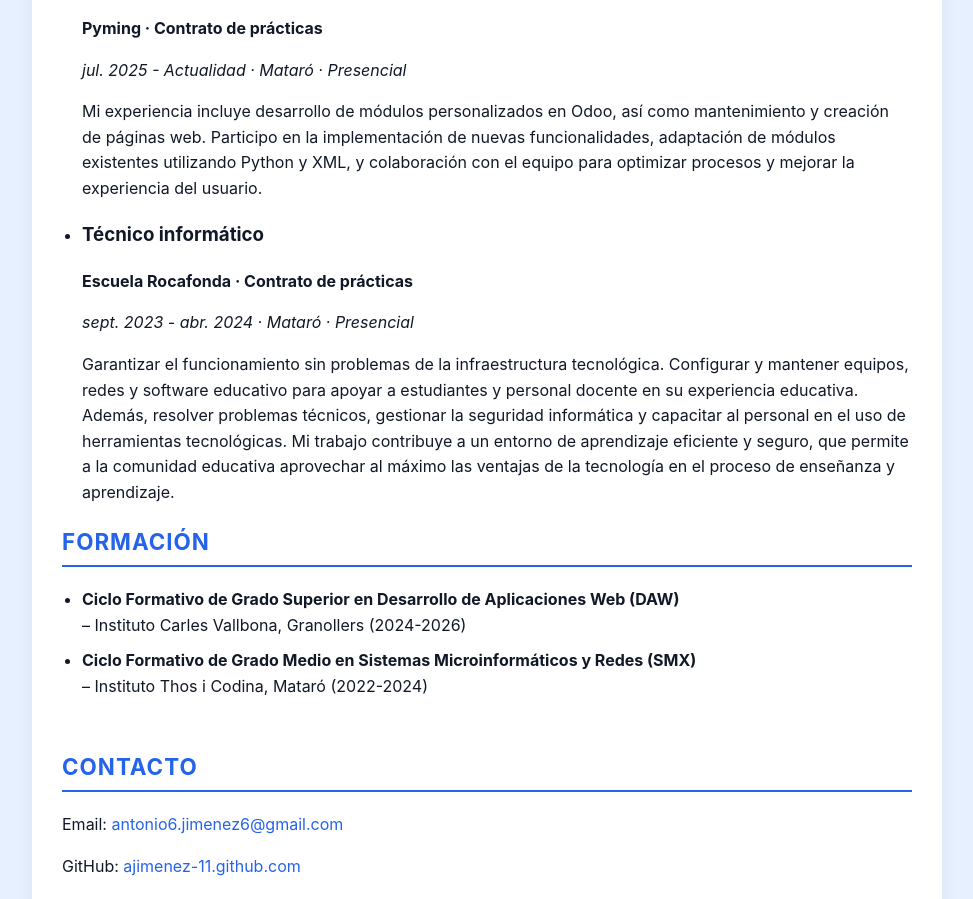
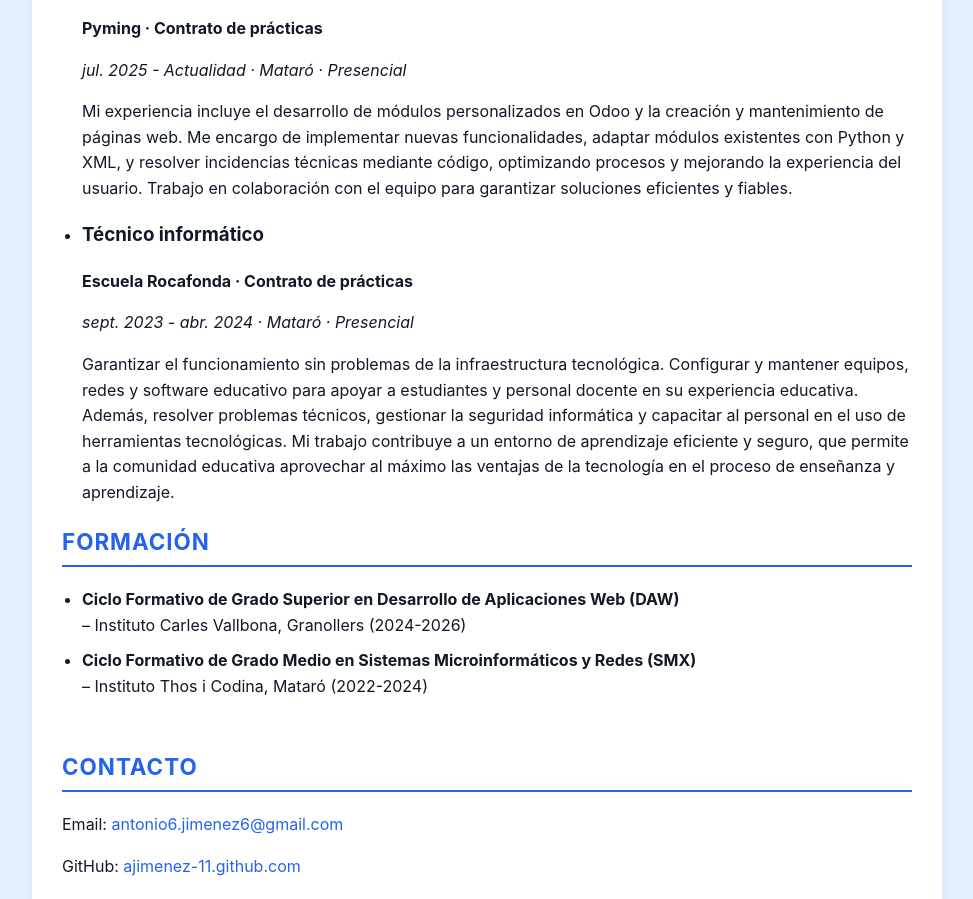
Before and after one commit to ajimenez-11/CV, a plain HTML site: page index.html in a window 1280 px wide. Shown: the part 1004-1903 px from the top of the page, without its empty margins (153-1126 px from the left). Drawn offline with Linux system fonts and the light colour scheme.

Commit message:
Update index.html

```diff
--- a/index.html
+++ b/index.html
@@ -57,10 +57,11 @@
                     <h3>Desarrollador web</h3>
                     <p><strong>Pyming · Contrato de prácticas</strong></p>
                     <p><em>jul. 2025 - Actualidad · Mataró · Presencial</em></p>
-                    <p>Mi experiencia incluye desarrollo de módulos personalizados en Odoo, así como mantenimiento y
-                        creación de páginas web. Participo en la implementación de nuevas funcionalidades, adaptación de
-                        módulos existentes utilizando Python y XML, y colaboración con el equipo para optimizar procesos
-                        y mejorar la experiencia del usuario.</p>
+                    <p>Mi experiencia incluye el desarrollo de módulos personalizados en Odoo y la creación
+                        y mantenimiento de páginas web. Me encargo de implementar nuevas funcionalidades, adaptar
+                        módulos existentes con Python y XML, y resolver incidencias técnicas mediante código,
+                        optimizando procesos y mejorando la experiencia del usuario. Trabajo en colaboración con el
+                        equipo para garantizar soluciones eficientes y fiables.</p>
                 </li>
 
                 <li>
```
